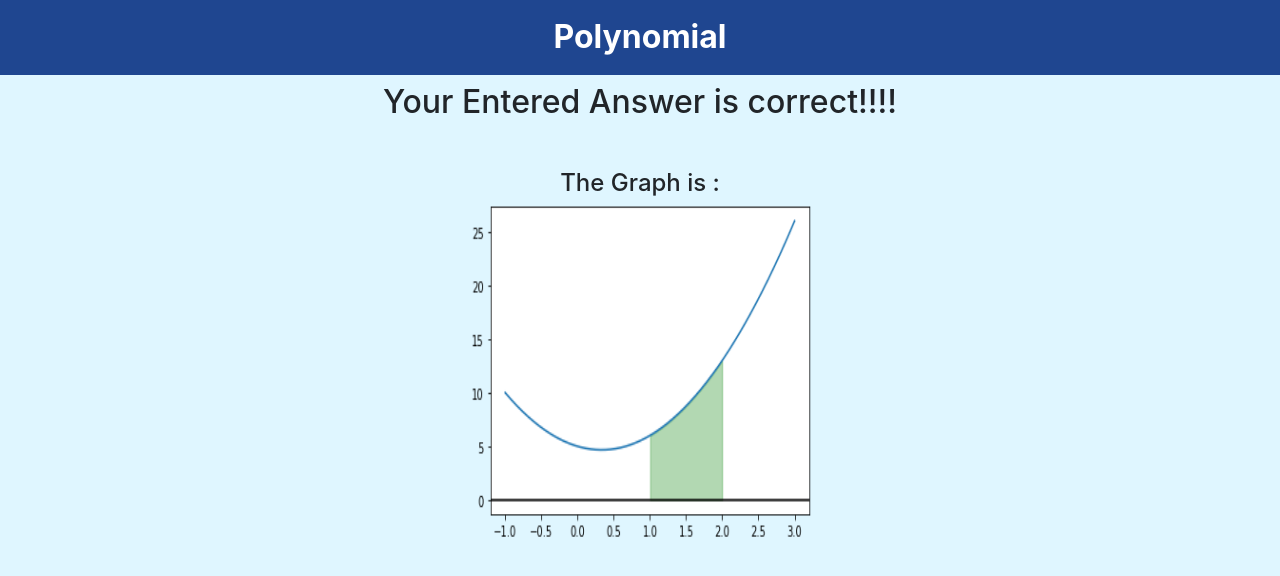
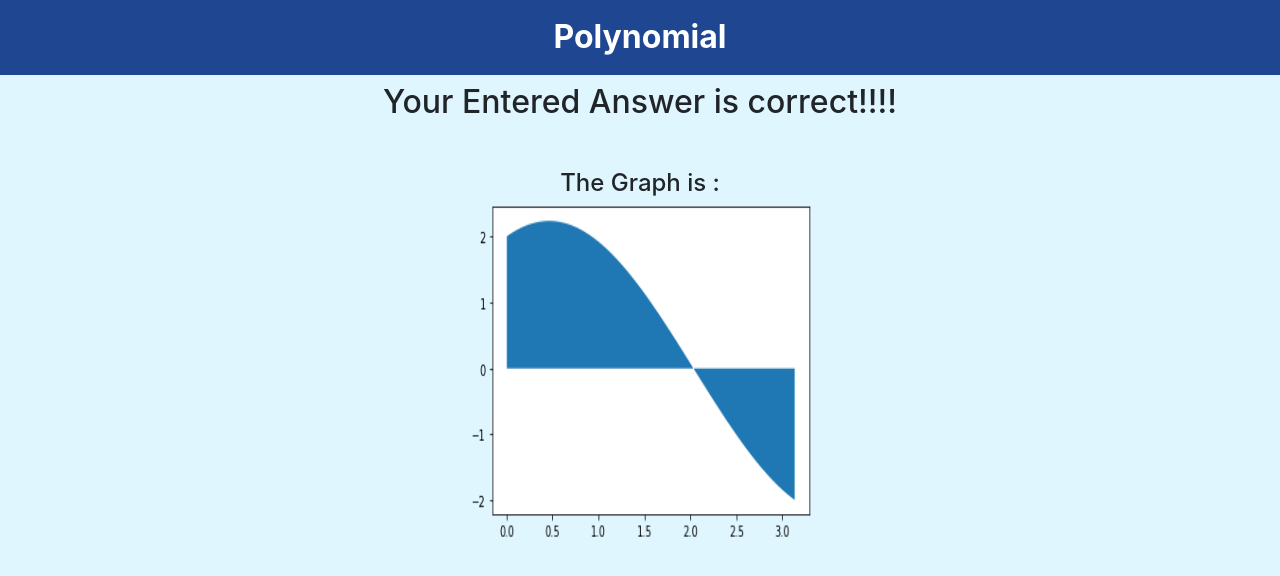
Before and after one commit to Parshvavyas17/CDAC-MathsTutor, a React (Create React App) app: page /r1 in a window 1280 px wide. Shown: the top 576 px of the page. Built offline with nearby package versions, Linux system fonts and the light colour scheme.

Commit message:
Message text

```diff
--- a/src/components/RightP1.js
+++ b/src/components/RightP1.js
@@ -14,7 +14,7 @@ export default function RightP1() {
             <h4 className='my-5'>
                 The Graph is :
                 <br />
-                <img src="auc.png" alt="" style={{width: '350px', height: '350px'}} />
+                <img src="auc1.png" alt="" style={{width: '350px', height: '350px'}} />
 
             </h4>
 
```
Also changed, not shown: public/auc1.png (added).
